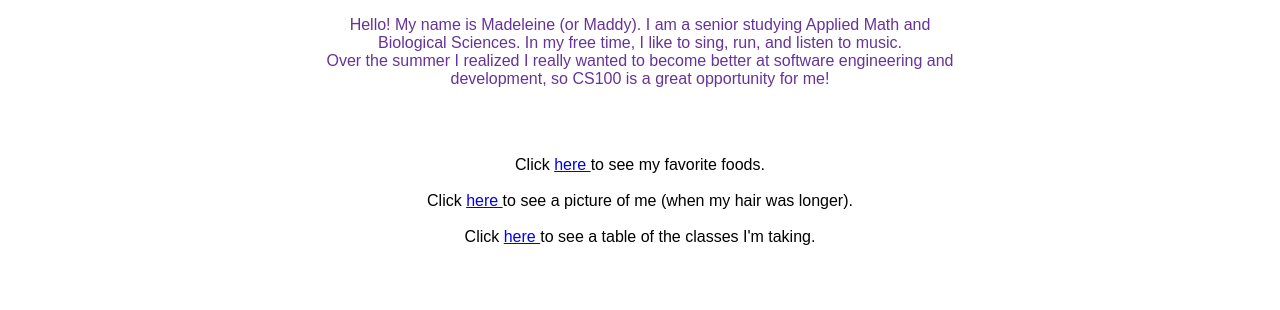
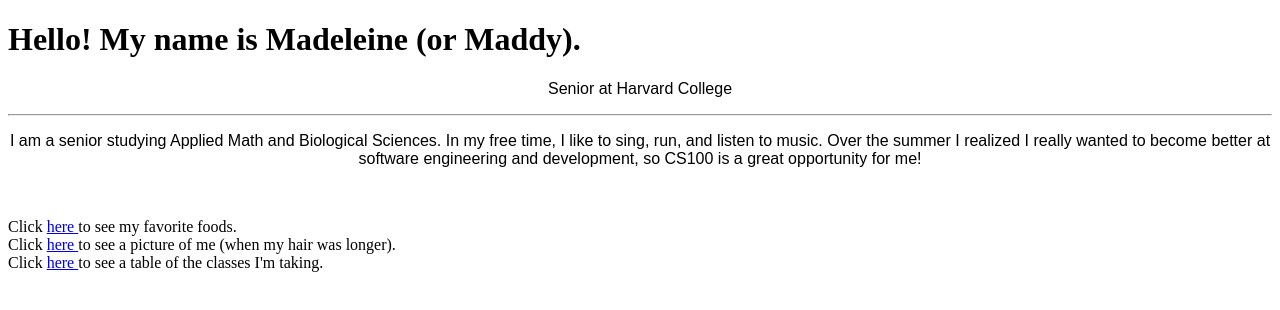
Before and after one commit to mcarbonneau/lab0, a plain HTML site: page index.html in a window 1280 px wide. Drawn offline with Linux system fonts and the light colour scheme.

Commit message:
no bootstrap running

```diff
--- a/index.html
+++ b/index.html
@@ -3,20 +3,34 @@
     <head>
         <title>Madeleine's Webpage</title>
         <link rel="stylesheet" href="main.css">
+        <!-- <link rel="stylesheet" href="https://stackpath.bootstrapcdn.com/bootstrap/4.3.1/css/bootstrap.min.css" integrity="sha384-ggOyR0iXCbMQv3Xipma34MD+dH/1fQ784/j6cY/iJTQUOhcWr7x9JvoRxT2MZw1T" crossorigin="anonymous"> -->
     </head>
     <body>
-        <p id="intro"> Hello! My name is Madeleine (or Maddy). I am a senior studying Applied Math
-          and <br> Biological Sciences. In my free time, I like to sing, run, and listen to music. <br>
-          Over the summer I realized I really wanted to become better at software engineering and <br>
-          development, so CS100 is a great opportunity for me!<br>
+      <div class="jumbotron">
+          <h1 class="display-4">Hello! My name is Madeleine (or Maddy).</h1>
+          <p class="lead">Senior at Harvard College</p>
+          <hr class="my-4">
+          <p>I am a senior studying Applied Math
+            and Biological Sciences. In my free time, I like to sing, run, and listen to music.
+            Over the summer I realized I really wanted to become better at software engineering and
+            development, so CS100 is a great opportunity for me!
+        </div>
         </p>
         <br>
         <p>
-        <br> Click <a href="pg0.html"> here </a> to see my favorite foods.
-        <br>
-        <br> Click <a href="photo.html"> here </a> to see a picture of me (when my hair was longer).
-        <br>
-        <br> Click <a href="classes.html"> here </a> to see a table of the classes I'm taking.
+        <div class="container">
+          <div class="row">
+              <div class="col-sm">
+                Click <a href="pg0.html"> here </a> to see my favorite foods.
+          </div>
+        <div class="col-sm">
+           Click <a href="photo.html"> here </a> to see a picture of me (when my hair was longer).
+        </div>
+        <div class="col-sm">
+           Click <a href="classes.html"> here </a> to see a table of the classes I'm taking.
+        </div>
+      </div>
+    </div>
         </p>
     </body>
 </html>
--- a/main.css
+++ b/main.css
@@ -3,6 +3,7 @@ img {
   height: auto;
   align-items: center;
   margin-bottom: 50px;
+  margin-top: 50px;
 }
 
 table, th, td {
@@ -20,13 +21,14 @@ table {
 .button {
   color: white;
   margin-left: 25px;
+  margin-bottom: 100px;
   font-family: Arial, Helvetica, sans-serif;
   background-color: #639;
   text-align: center;
   padding: 10px;
 }
 
-#intro {
+#picturetext {
   color: #639;
 }
 
```
Also changed, not shown: photo.html (+2 -2 lines).
